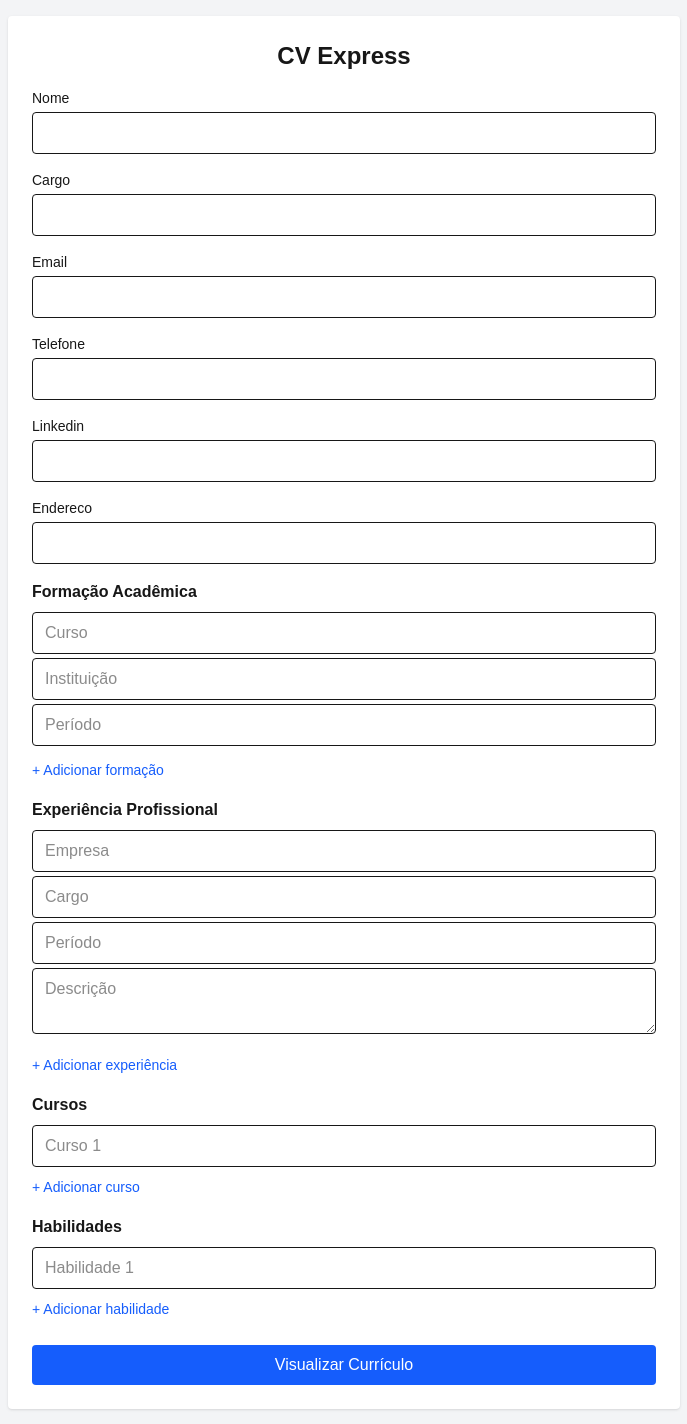
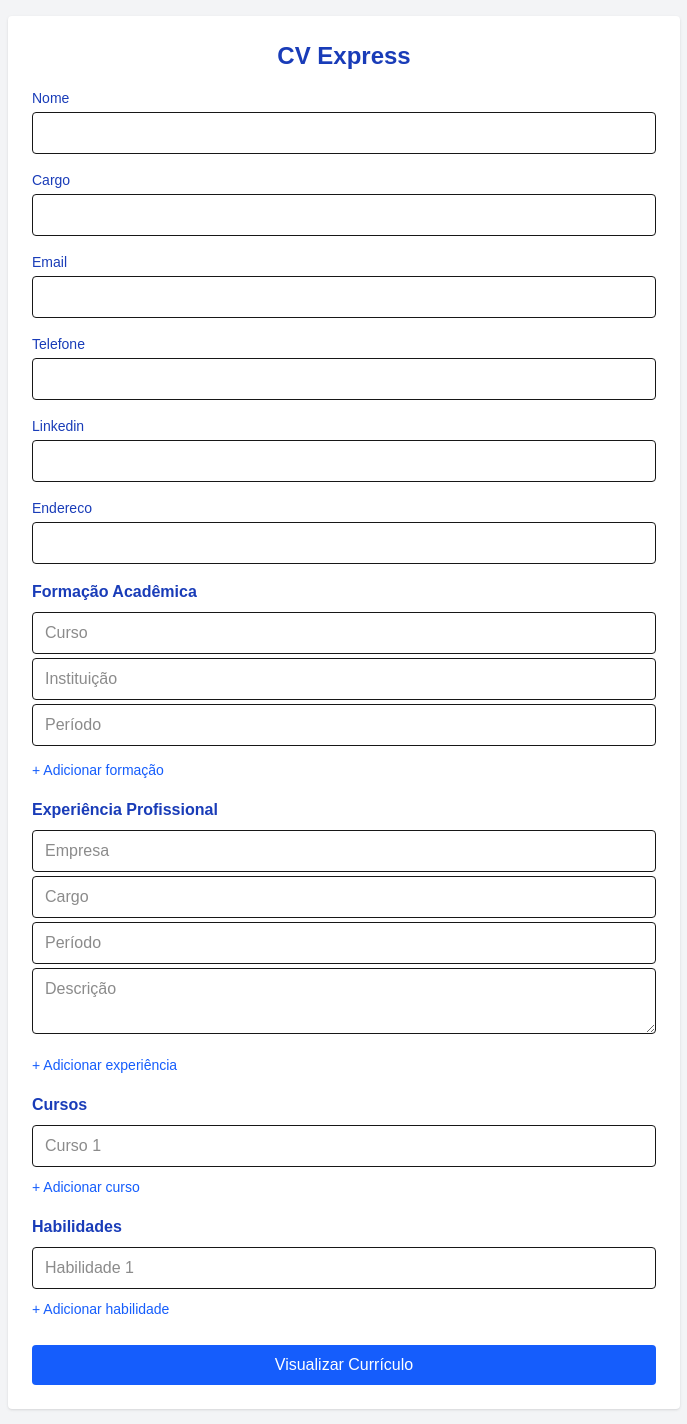
Before and after one commit to SadiraAntonielle/cv-express, a Next.js app: page / in a window 1280 px wide. Shown: the whole page, without its empty margins (296-983 px from the left). Built offline with nearby package versions, Linux system fonts and the light colour scheme.

Commit message:
ajuste cores

```diff
--- a/pages/index.js
+++ b/pages/index.js
@@ -49,12 +49,12 @@ export default function Home() {
   return (
     <div className="min-h-screen bg-gray-100 flex justify-center p-4">
       <div className="w-full max-w-2xl bg-white p-6 rounded shadow">
-        <h1 className="text-2xl font-bold mb-4 text-center">CV Express</h1>
+        <h1 className="text-2xl font-bold mb-4 text-center text-blue-800">CV Express</h1>
 
         {/* Dados pessoais */}
         {["nome", "cargo", "email", "telefone", "linkedin", "endereco"].map((campo) => (
           <div className="mb-4" key={campo}>
-            <label className="block text-sm font-medium mb-1 capitalize">{campo}</label>
+            <label className="block text-sm font-medium mb-1 capitalize text-blue-800">{campo}</label>
             <input
               type="text"
               name={campo}
@@ -67,7 +67,7 @@ export default function Home() {
 
         {/* Formação Acadêmica */}
         <div className="mb-4">
-          <h2 className="font-semibold mb-2">Formação Acadêmica</h2>
+          <h2 className="font-semibold mb-2 text-blue-800">Formação Acadêmica</h2>
           {dados.formacoes.map((f, i) => (
             <div key={i} className="mb-3">
               <input
@@ -104,7 +104,7 @@ export default function Home() {
 
         {/* Experiências Profissionais */}
         <div className="mb-4">
-          <h2 className="font-semibold mb-2">Experiência Profissional</h2>
+          <h2 className="font-semibold mb-2 text-blue-800">Experiência Profissional</h2>
           {dados.experiencias.map((e, i) => (
             <div key={i} className="mb-3">
               <input
@@ -147,7 +147,7 @@ export default function Home() {
 
         {/* Cursos */}
         <div className="mb-4">
-          <h2 className="font-semibold mb-2">Cursos</h2>
+          <h2 className="font-semibold mb-2 text-blue-800">Cursos</h2>
           {dados.cursos.map((c, i) => (
             <input
               key={i}
@@ -169,7 +169,7 @@ export default function Home() {
 
         {/* Habilidades */}
         <div className="mb-6">
-          <h2 className="font-semibold mb-2">Habilidades</h2>
+          <h2 className="font-semibold mb-2 text-blue-800">Habilidades</h2>
           {dados.habilidades.map((h, i) => (
             <input
               key={i}
```
